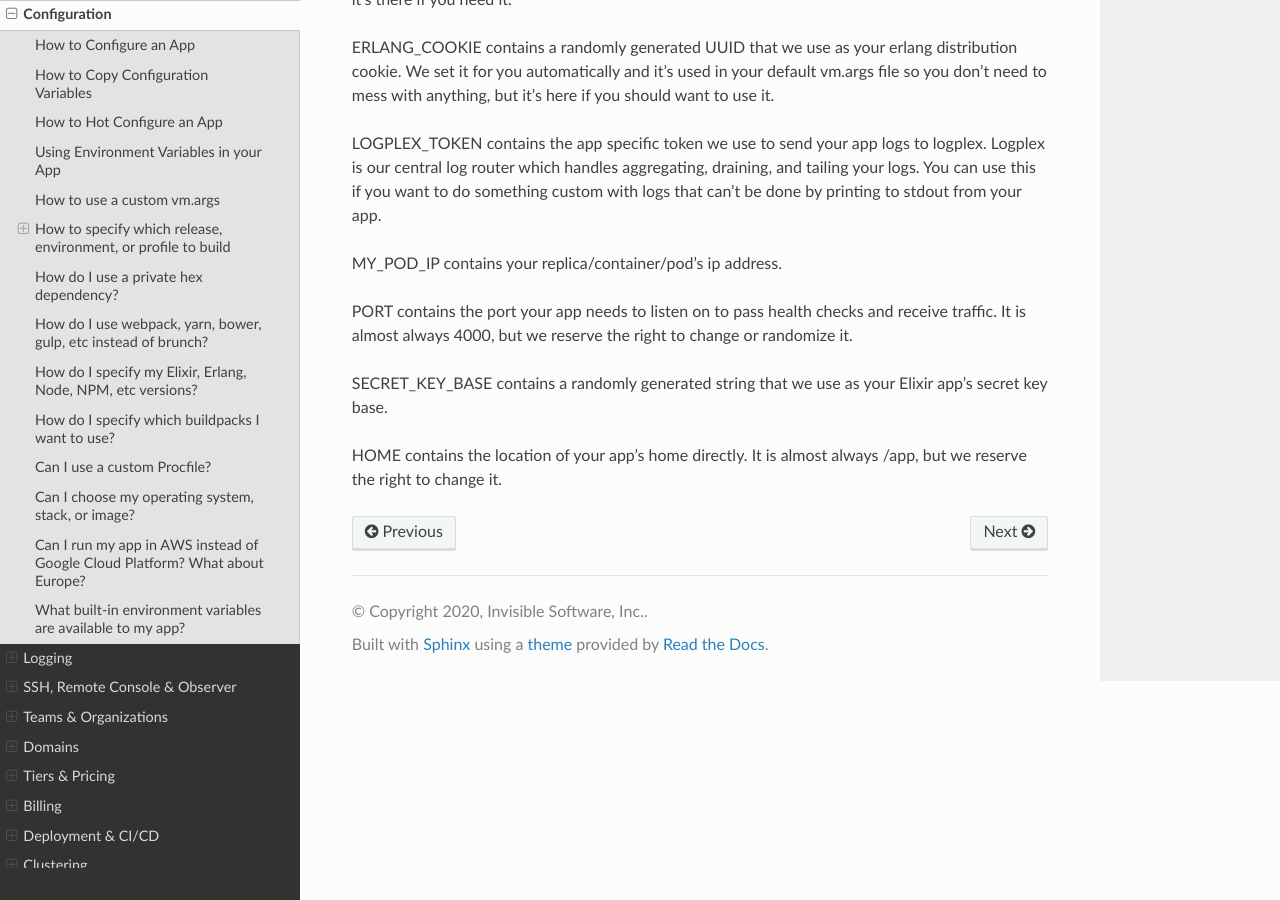
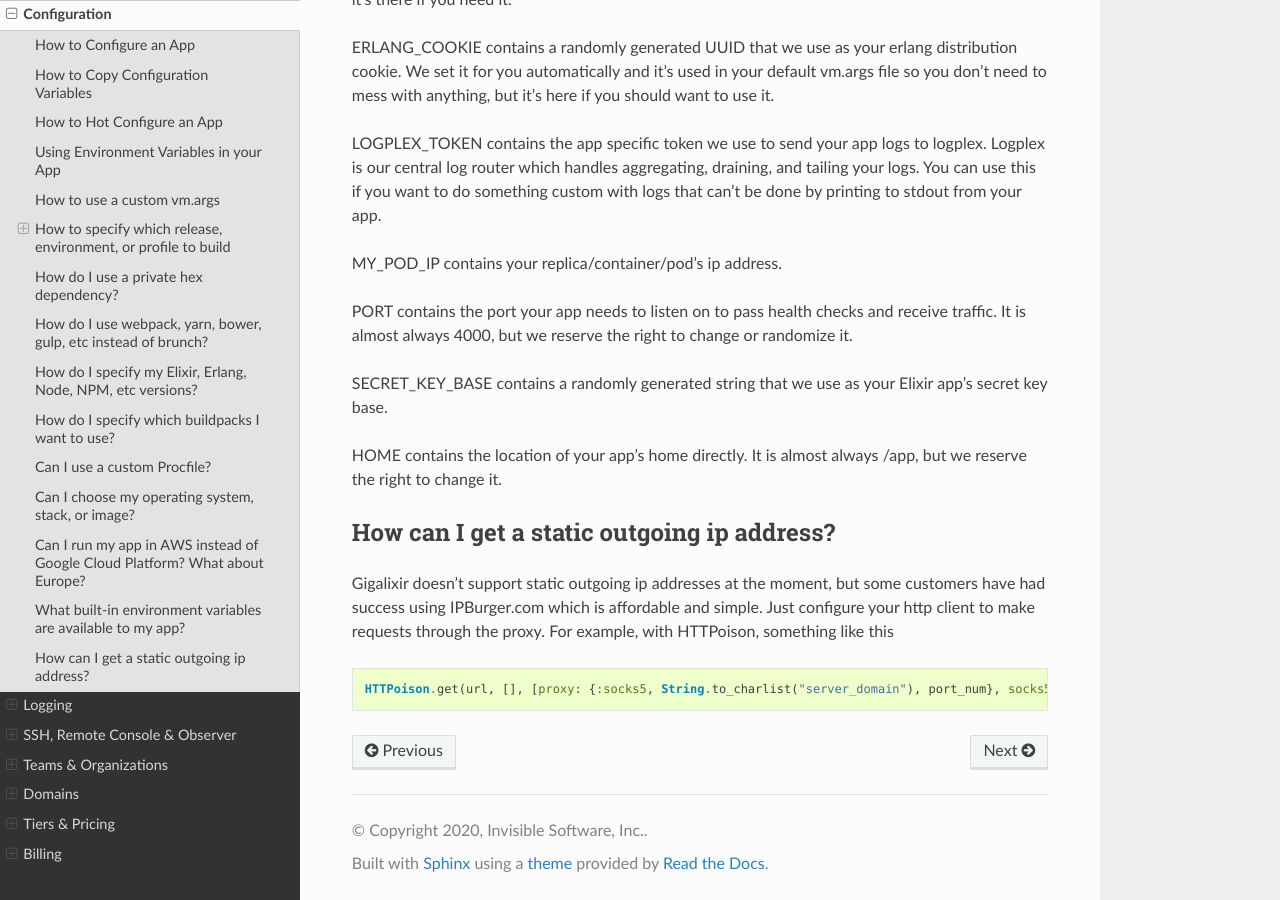
Before and after one commit to gigalixir/gigalixir-cli, a Sphinx documentation site: the page built from docs/source/config.rst, in a window 1280 px wide and 900 px high, scrolled down 6177 px. Built offline with Sphinx 7.4.7 and the Read the Docs theme 2.0.0, drawn with Linux system fonts in a browser that asks for light colours.

Commit message:
static ip docs.

```diff
--- a/docs/source/config.rst
+++ b/docs/source/config.rst
@@ -272,3 +272,12 @@ PORT contains the port your app needs to listen on to pass health checks and rec
 SECRET_KEY_BASE contains a randomly generated string that we use as your Elixir app's secret key base.
 
 HOME contains the location of your app's home directly. It is almost always /app, but we reserve the right to change it.
+
+How can I get a static outgoing ip address?
+===========================================
+
+Gigalixir doesn't support static outgoing ip addresses at the moment, but some customers have had success using IPBurger.com which is affordable and simple. Just configure your http client to make requests through the proxy. For example, with HTTPoison, something like this
+
+.. code-block:: elixir
+
+    HTTPoison.get(url, [], [proxy: {:socks5, String.to_charlist("server_domain"), port_num}, socks5_user: "username", socks5_pass: "password"])
```
